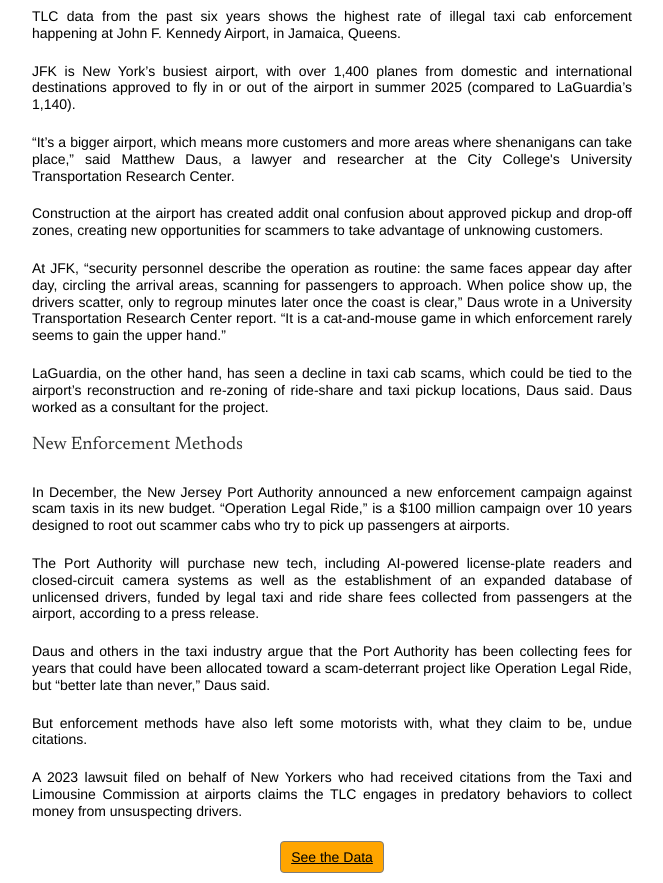
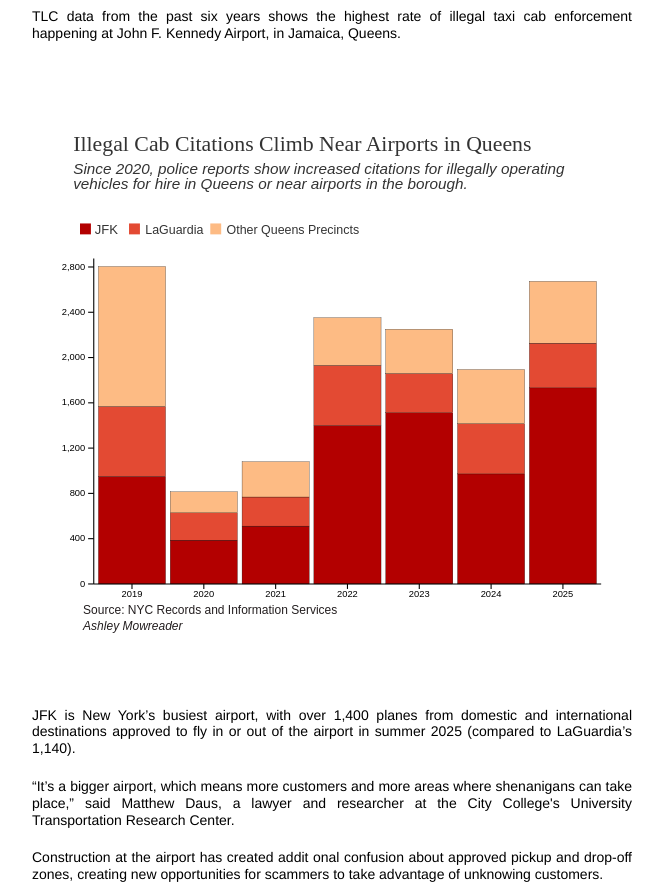
Before and after one commit to ammowrea-swag/infodesign, a plain HTML site: page index.html in a window 1280 px wide. Shown: the part 2474-3357 px from the top of the page, without its empty margins (308-971 px from the left). Drawn offline with Linux system fonts and the light colour scheme.

Commit message:
added chart

```diff
--- a/index.html
+++ b/index.html
@@ -117,6 +117,8 @@ In New York, all rides-for-hire — including yellow cabs, vans, Ubers, Lyfts an
 
 <p>TLC data from the past six years shows the highest rate of illegal taxi cab enforcement happening at John F. Kennedy Airport, in Jamaica, Queens. </p>
 
+<image src="images/Tablet.svg" alt="A stacked bar chart showing data from 2019 to 2025 for citations of Local Law 32 at JFK, LaGuardia airport and other locations in Queens." style="width:100%; height:auto; margin: 20px 0;" >
+
 <p> JFK is New York’s busiest airport, with over 1,400 planes from domestic and international destinations approved to fly in or out of the airport in summer 2025 (compared to LaGuardia’s 1,140). </p>
 
 <p> “It’s a bigger airport, which means more customers and more areas where shenanigans can take place,” said Matthew Daus, a lawyer and researcher at the City College's University Transportation Research Center.</p>
```
Also changed, not shown: images/Tablet.svg (added).
